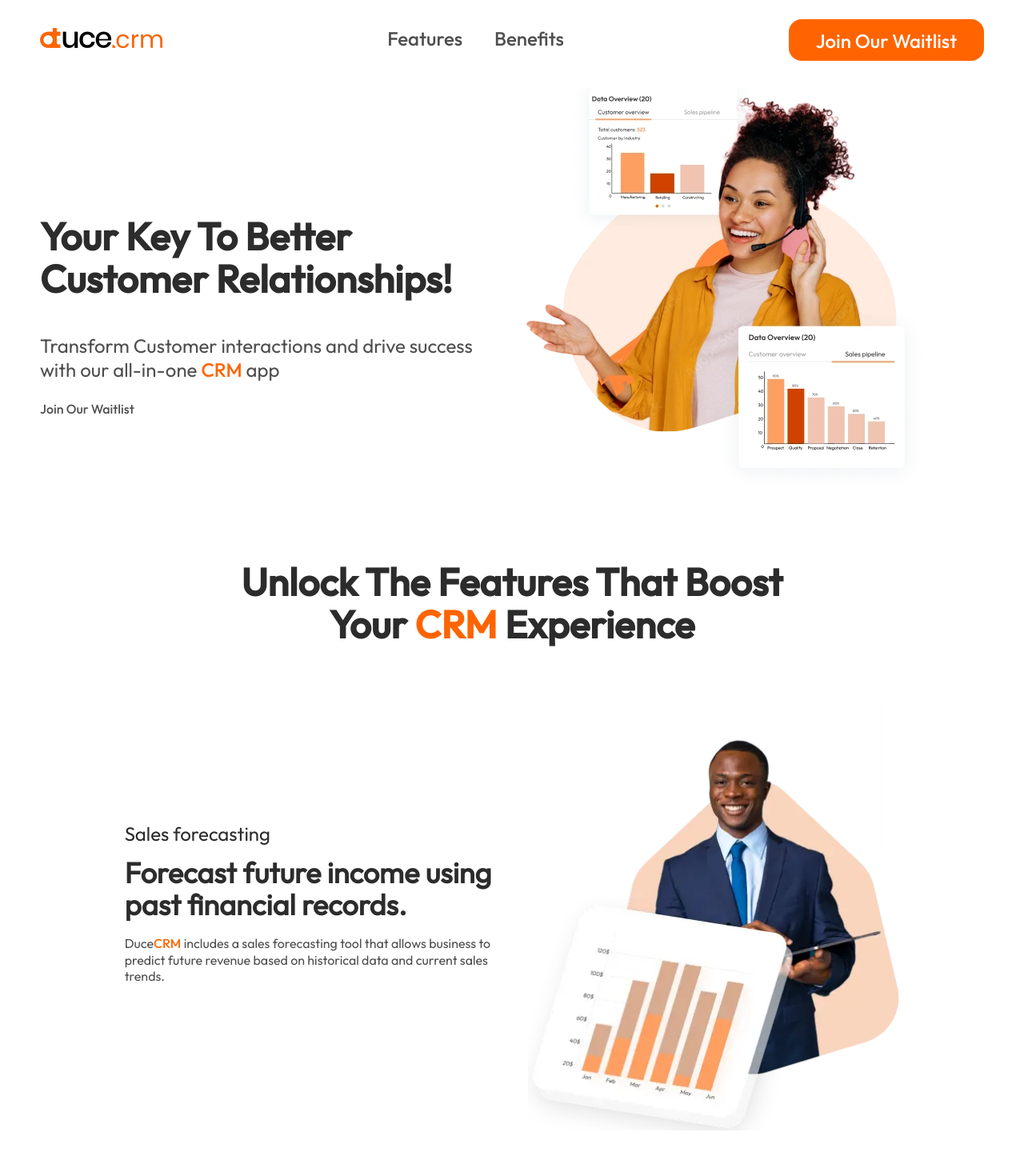
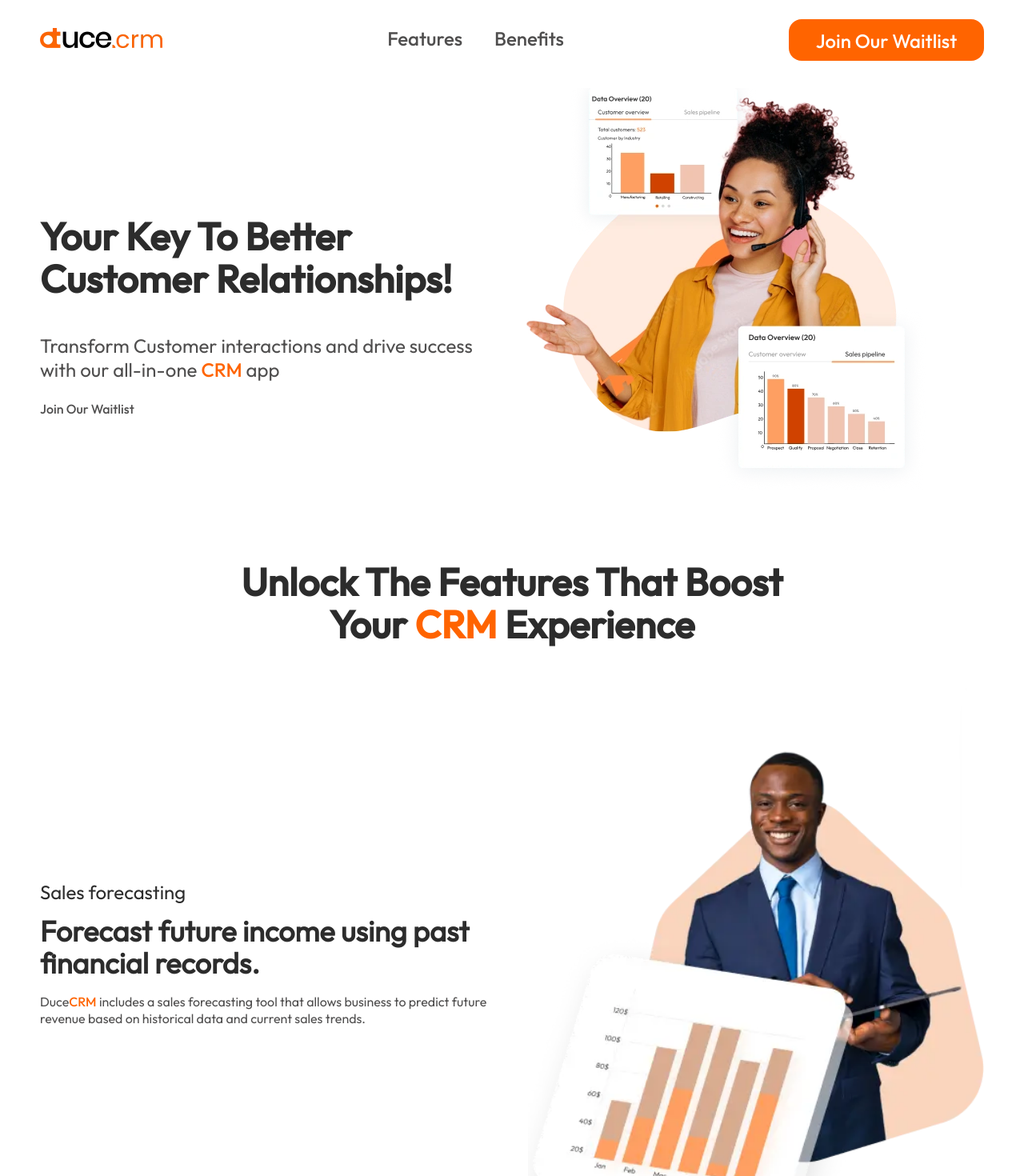
Before and after one commit to TechduceAfrica/DuceCRM-Landing-Page, a Next.js app in the folder ducecrm-v2/: page / in a window 1280 px wide. Shown: the top 1470 px of the page at 80% size. Built offline with nearby package versions, Linux system fonts and the light colour scheme.

Commit message:
refactor: tag improvement for SEO structure

```diff
--- a/ducecrm-v2/src/Components/FeatureSection.jsx
+++ b/ducecrm-v2/src/Components/FeatureSection.jsx
@@ -3,9 +3,9 @@ import FeatureList from "./FeatureList";
 
 export default function FeatureSection() {
     return (
-        <div className="feature__sec container__width grid__j__items__cen">
+        <section className="feature__sec container__width">
             <h2 dangerouslySetInnerHTML={{ __html: FeatureCopy.title }} ></h2>
             <FeatureList/>
-        </div>
+        </section>
     )
 }
```
